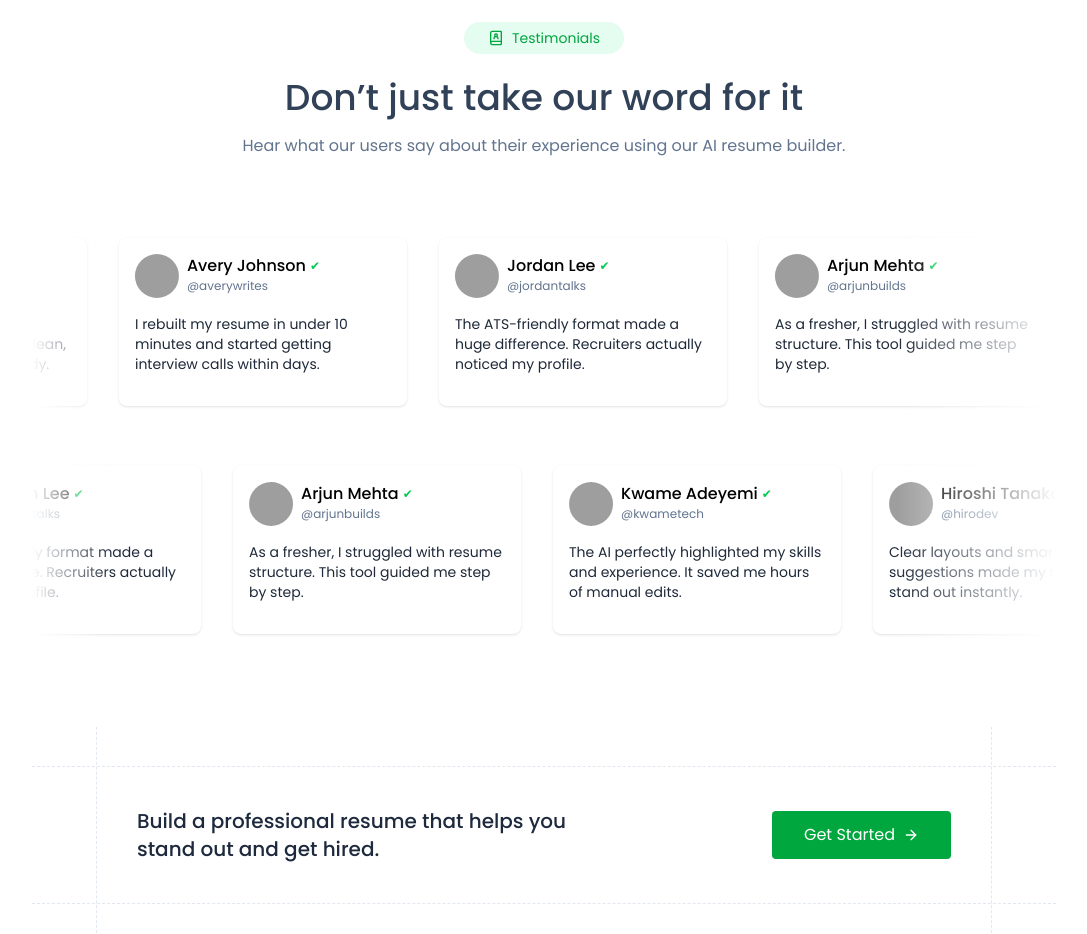
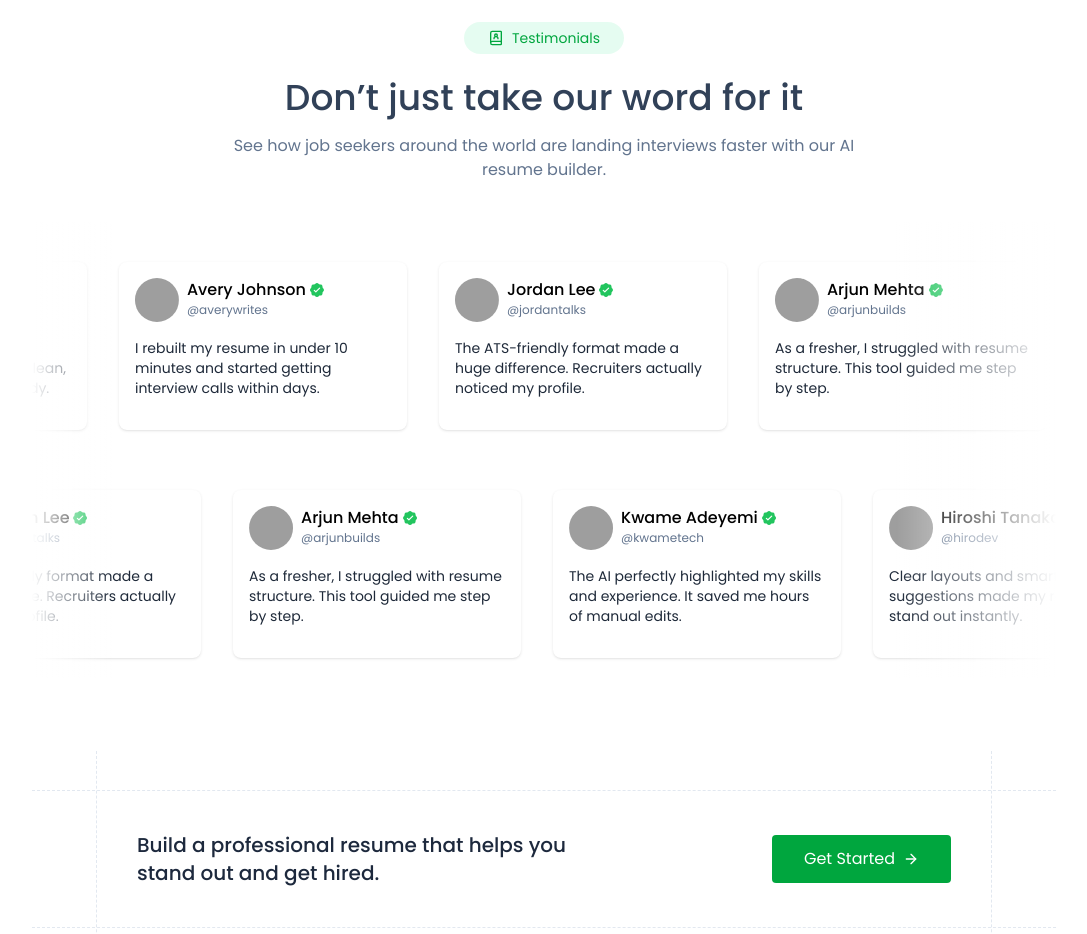
Before and after one commit to Kanish1012/KaniCV, a React (Vite) app in the folder client/: page / in a window 1280 px wide. Shown: the part 1660-2594 px from the top of the page, without its empty margins (96-1183 px from the left). Built offline with nearby package versions, Linux system fonts and the light colour scheme; grey boxes are pictures that could not be loaded.

Commit message:
updated dashboard with dummy resumes

```diff
--- a/client/src/components/home/Testimonial.jsx
+++ b/client/src/components/home/Testimonial.jsx
@@ -48,18 +48,35 @@ const Testimonial = () => {
         },
     ];
 
-    const CreateCard = ({ card }) => (
+    const VerifiedBadge = () => (
+        <svg
+            width="14"
+            height="14"
+            viewBox="0 0 12 12"
+            xmlns="http://www.w3.org/2000/svg"
+            className="ml-1"
+        >
+            <path
+                fill="#22c55e"
+                fillRule="evenodd"
+                clipRule="evenodd"
+                d="M4.555.72a4 4 0 0 1-.297.24c-.179.12-.38.202-.59.244a4 4 0 0 1-.38.041c-.48.039-.721.058-.922.129a1.63 1.63 0 0 0-.992.992c-.071.2-.09.441-.129.922a4 4 0 0 1-.041.38 1.6 1.6 0 0 1-.245.59 3 3 0 0 1-.239.297c-.313.368-.47.551-.56.743-.213.444-.213.96 0 1.404.09.192.247.375.56.743.125.146.187.219.24.297.12.179.202.38.244.59.018.093.026.189.041.38.039.48.058.721.129.922.163.464.528.829.992.992.2.071.441.09.922.129.191.015.287.023.38.041.21.042.411.125.59.245.078.052.151.114.297.239.368.313.551.47.743.56.444.213.96.213 1.404 0 .192-.09.375-.247.743-.56.146-.125.219-.187.297-.24.179-.12.38-.202.59-.244a4 4 0 0 1 .38-.041c.48-.039.721-.058.922-.129.464-.163.829-.528.992-.992.071-.2.09-.441.129-.922a4 4 0 0 1 .041-.38c.042-.21.125-.411.245-.59.052-.078.114-.151.239-.297.313-.368.47-.551.56-.743.213-.444.213-.96 0-1.404-.09-.192-.247-.375-.56-.743a4 4 0 0 1-.24-.297 1.6 1.6 0 0 1-.244-.59 3 3 0 0 1-.041-.38c-.039-.48-.058-.721-.129-.922a1.63 1.63 0 0 0-.992-.992c-.2-.071-.441-.09-.922-.129a4 4 0 0 1-.38-.041 1.6 1.6 0 0 1-.59-.245A3 3 0 0 1 7.445.72C7.077.407 6.894.25 6.702.16a1.63 1.63 0 0 0-1.404 0c-.192.09-.375.247-.743.56m4.07 3.998a.488.488 0 0 0-.691-.69l-2.91 2.91-.958-.957a.488.488 0 0 0-.69.69l1.302 1.302c.19.191.5.191.69 0z"
+            />
+        </svg>
+    );
+
+    const Card = ({ card }) => (
         <div className="p-4 rounded-lg mx-4 shadow hover:shadow-lg transition-all duration-200 w-72 shrink-0 bg-white">
             <div className="flex gap-2">
                 <img
-                    className="size-11 rounded-full"
                     src={card.image}
                     alt={`${card.name} profile`}
+                    className="size-11 rounded-full"
                 />
                 <div className="flex flex-col">
-                    <div className="flex items-center gap-1">
+                    <div className="flex items-center">
                         <p className="font-medium">{card.name}</p>
-                        <span className="text-green-500 text-xs">✔</span>
+                        <VerifiedBadge />
                     </div>
                     <span className="text-xs text-slate-500">
                         {card.handle}
@@ -72,6 +89,7 @@ const Testimonial = () => {
 
     return (
         <>
+            {/* Header */}
             <div
                 id="testimonials"
                 className="flex flex-col items-center my-10 scroll-mt-12"
@@ -83,27 +101,24 @@ const Testimonial = () => {
 
                 <Title
                     title="Don’t just take our word for it"
-                    description="Hear what our users say about their experience using our AI resume builder."
+                    description="See how job seekers around the world are landing interviews faster with our AI resume builder."
                 />
             </div>
 
             {/* Marquee Rows */}
-            {[false, true].map((reverse, rowIndex) => (
+            {[false, true].map((reverse, row) => (
                 <div
-                    key={rowIndex}
+                    key={row}
                     className="w-full mx-auto max-w-5xl overflow-hidden relative"
                 >
                     <div className="absolute left-0 top-0 h-full w-20 z-10 pointer-events-none bg-gradient-to-r from-white to-transparent" />
                     <div
-                        className={`marquee-inner flex transform-gpu min-w-[200%] pt-10 pb-5 ${
+                        className={`marquee-inner flex min-w-[200%] pt-10 pb-5 ${
                             reverse ? "marquee-reverse" : ""
                         }`}
                     >
                         {[...cardsData, ...cardsData].map((card, index) => (
-                            <CreateCard
-                                key={`${card.name}-${index}`}
-                                card={card}
-                            />
+                            <Card key={`${card.name}-${index}`} card={card} />
                         ))}
                     </div>
                     <div className="absolute right-0 top-0 h-full w-20 md:w-40 z-10 pointer-events-none bg-gradient-to-l from-white to-transparent" />
--- a/client/src/pages/Dashboard.jsx
+++ b/client/src/pages/Dashboard.jsx
@@ -1,5 +1,11 @@
 import React, { useEffect, useState } from "react";
-import { FilePenLineIcon, PlusIcon, UploadCloudIcon } from "lucide-react";
+import {
+    FilePenLineIcon,
+    PencilIcon,
+    PlusIcon,
+    TrashIcon,
+    UploadCloudIcon,
+} from "lucide-react";
 import { dummyResumeData } from "../assets/assets";
 
 const Dashboard = () => {
@@ -44,7 +50,7 @@ const Dashboard = () => {
                         return (
                             <button
                                 key={i}
-                                className="relative w-full sm:max-w-36 h-48 flex flex-col items-center justify-center rounded-lg gap-2 border group hover:shadow-lg transition-all duration-300 cursor-pointer"
+                                className="relative group w-full sm:max-w-36 h-48 flex flex-col items-center justify-center rounded-lg gap-2 border hover:shadow-lg transition-all duration-300 cursor-pointer"
                                 style={{
                                     background: `linear-gradient(135deg, ${baseColor}10, ${baseColor}40)`,
                                     borderColor: `${baseColor}40`,
@@ -63,14 +69,25 @@ const Dashboard = () => {
                                 </p>
 
                                 <p
-                                    className="absolute bottom-1 text-[11px] text-slate-400 group-hover:text-slate-500 transition-all duration-300 px-2 text-center"
-                                    style={{ color: baseColor + "90" }}
+                                    className="absolute bottom-1 text-[11px] opacity-80 group-hover:opacity-100 transition-all duration-300 px-2 text-center"
+                                    style={{ color: baseColor }}
                                 >
                                     Updated on{" "}
                                     {new Date(
                                         resume.updatedAt,
                                     ).toLocaleDateString()}
                                 </p>
+
+                                <div className="absolute top-1 right-1 hidden items-center group-hover:flex">
+                                    <TrashIcon
+                                        onClick={(e) => e.stopPropagation()}
+                                        className="size-7 p-1.5 hover:bg-white/50 rounded text-slate-700 transition-colors"
+                                    />
+                                    <PencilIcon
+                                        onClick={(e) => e.stopPropagation()}
+                                        className="size-7 p-1.5 hover:bg-white/50 rounded text-slate-700 transition-colors"
+                                    />
+                                </div>
                             </button>
                         );
                     })}
```
